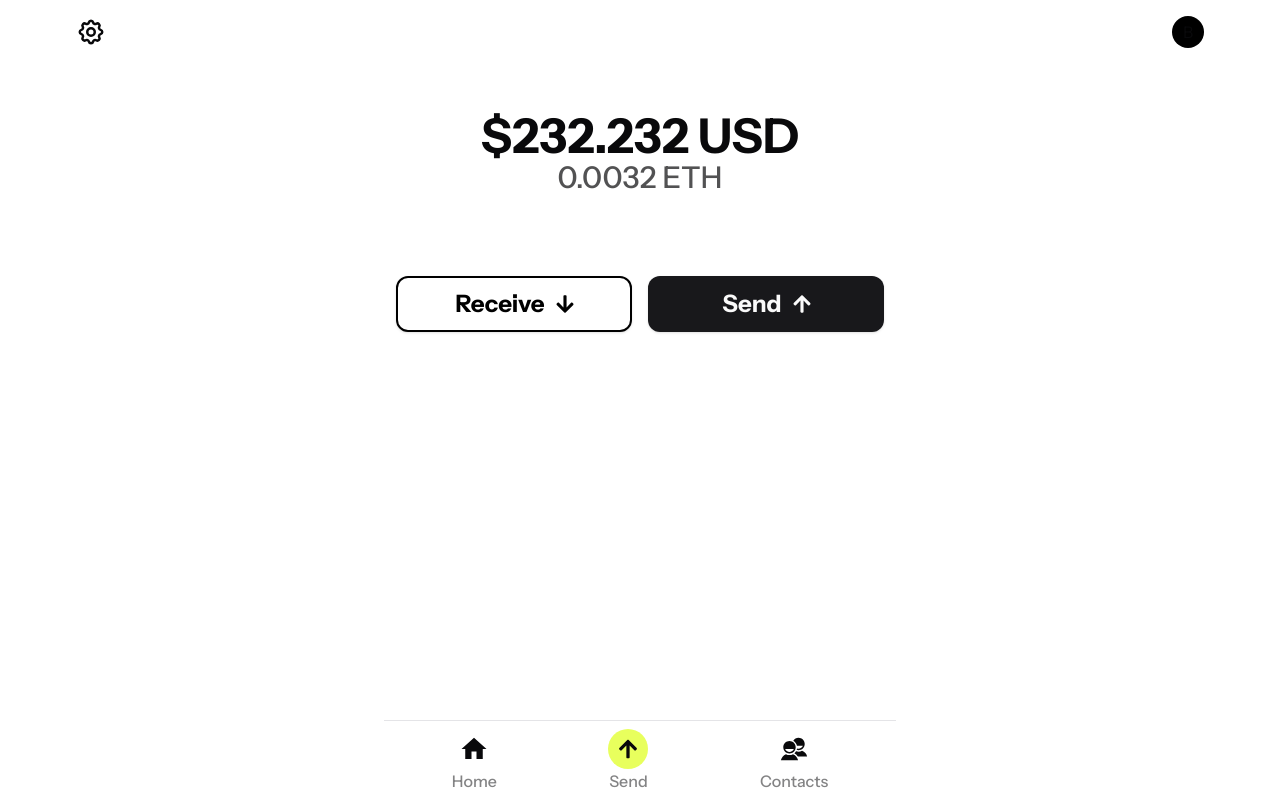
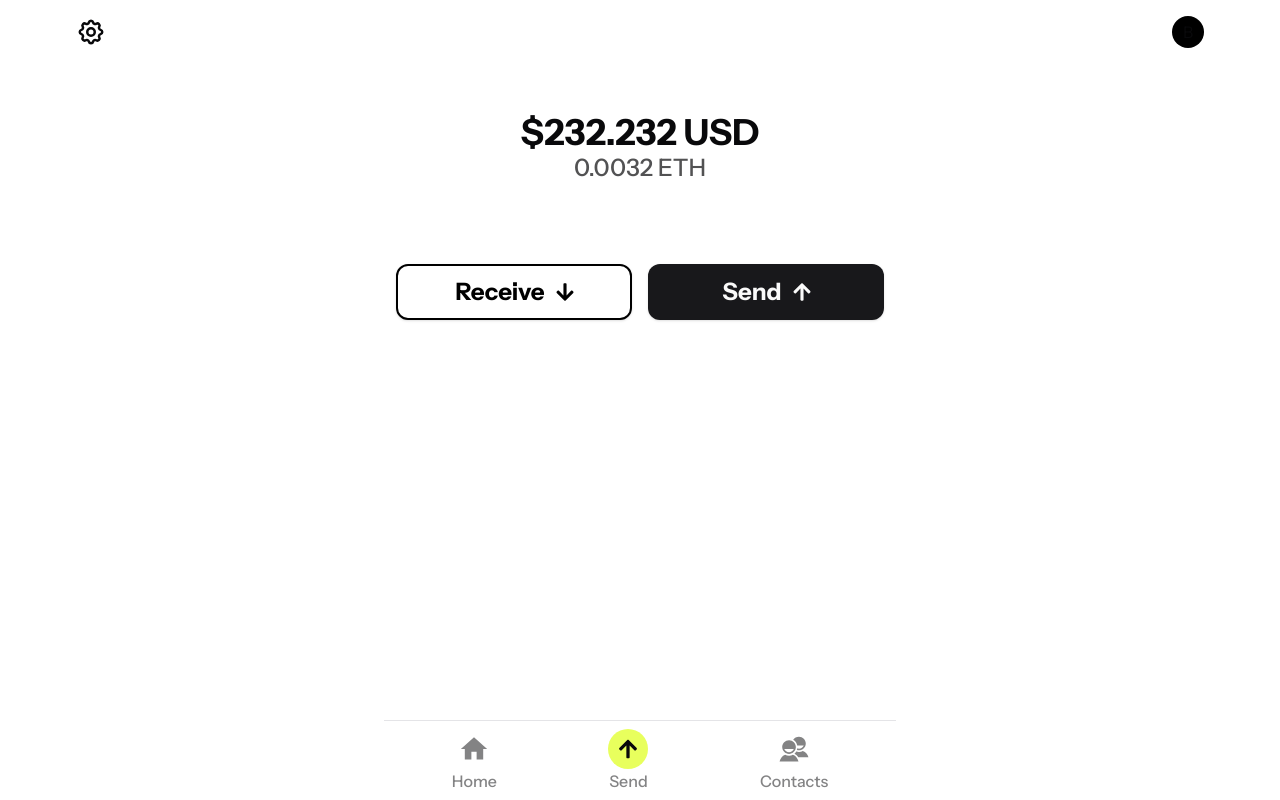
Before and after one commit to D3Portillo/pago-wallet, a Next.js app: page / in a window 1280 px wide. Built offline with nearby package versions, Linux system fonts and the light colour scheme.

Commit message:
chores: add layout updates

```diff
--- a/app/MainNavigation.tsx
+++ b/app/MainNavigation.tsx
@@ -1,31 +1,73 @@
+import { Fragment, type PropsWithChildren } from "react"
+
 import { MdHome } from "react-icons/md"
-import MainContainer from "./MainContainer"
 import { IoMdContacts } from "react-icons/io"
 import { FaArrowUp } from "react-icons/fa"
 
+import * as Tabs from "@radix-ui/react-tabs"
+import MainContainer from "./MainContainer"
+
 export default function MainNavigation() {
   return (
+    <Tabs.Root asChild>
+      <Fragment>
+        <Tabs.List>
           <MainContainer className="border-t h-20 flex-grow-0 flex justify-around">
-      <button className="grid place-content-center place-items-center">
-        <span className="size-10 grid place-items-center">
-          <MdHome className="text-3xl" />
+            <NavItem
+              icon={
+                <span className="size-10 opacity-50 group-data-[state=active]:opacity-100 grid place-items-center">
+                  <MdHome className="text-3xl scale-105" />
                 </span>
-        <span className="font-medium opacity-50">Home</span>
-      </button>
+              }
+              value="home"
+            >
+              Home
+            </NavItem>
 
-      <button className="grid place-content-center place-items-center">
+            <NavItem
+              icon={
                 <span className="size-10 rounded-full bg-pago-yellow grid place-items-center">
                   <FaArrowUp className="text-xl scale-105" />
                 </span>
-        <span className="font-medium opacity-50">Send</span>
-      </button>
+              }
+              value="send"
+            >
+              Send
+            </NavItem>
 
-      <button className="grid place-content-center place-items-center">
-        <span className="size-10 grid place-items-center">
-          <IoMdContacts className="text-3xl" />
+            <NavItem
+              icon={
+                <span className="size-10 opacity-50 group-data-[state=active]:opacity-100 grid place-items-center">
+                  <IoMdContacts className="text-3xl scale-110" />
                 </span>
-        <span className="font-medium opacity-50">Contacts</span>
-      </button>
+              }
+              value="contacts"
+            >
+              Contacts
+            </NavItem>
           </MainContainer>
+        </Tabs.List>
+      </Fragment>
+    </Tabs.Root>
   )
 }
+
+function NavItem({
+  children,
+  value,
+  icon,
+}: PropsWithChildren<{
+  value: string
+  icon: React.ReactNode
+}>) {
+  return (
+    <Tabs.Trigger asChild value={value}>
+      <button className="grid group place-content-center place-items-center">
+        {icon}
+        <span className="font-medium opacity-50 group-data-[state=active]:opacity-100">
+          {children}
+        </span>
+      </button>
+    </Tabs.Trigger>
+  )
+}
--- a/app/page.tsx
+++ b/app/page.tsx
@@ -7,8 +7,8 @@ export default function Home() {
   return (
     <MainContainer>
       <div className="grid place-items-center place-content-center">
-        <h1 className="font-bold text-5xl">$232.232 USD</h1>
-        <h2 className="text-3xl font-medium opacity-70">0.0032 ETH</h2>
+        <h1 className="font-bold text-4xl">$232.232 USD</h1>
+        <h2 className="text-2xl font-medium opacity-70">0.0032 ETH</h2>
       </div>
       <div className="grid mt-20 grid-cols-2 gap-4">
         <Button className="text-2xl border-2 border-black bg-white text-black flex items-center gap-3 h-14 rounded-xl font-bold">
--- a/package.json
+++ b/package.json
@@ -10,6 +10,7 @@
   },
   "dependencies": {
     "@radix-ui/react-slot": "^1.1.2",
+    "@radix-ui/react-tabs": "^1.1.3",
     "class-variance-authority": "^0.7.1",
     "clsx": "^2.1.1",
     "lucide-react": "^0.475.0",
```
Also changed, not shown: 1 other file (tests, documents, lock files or other folders). Lines whose indentation alone changed are shown as unchanged.
